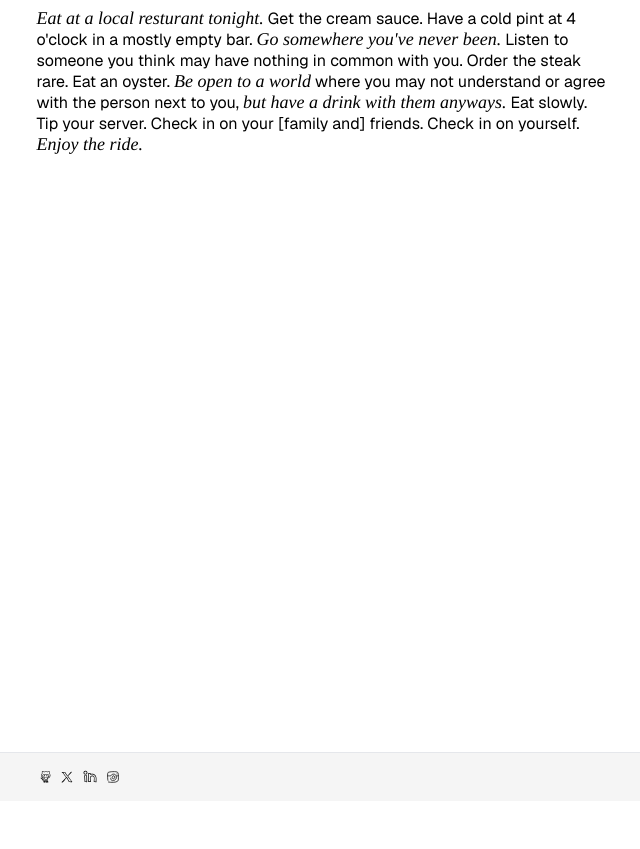
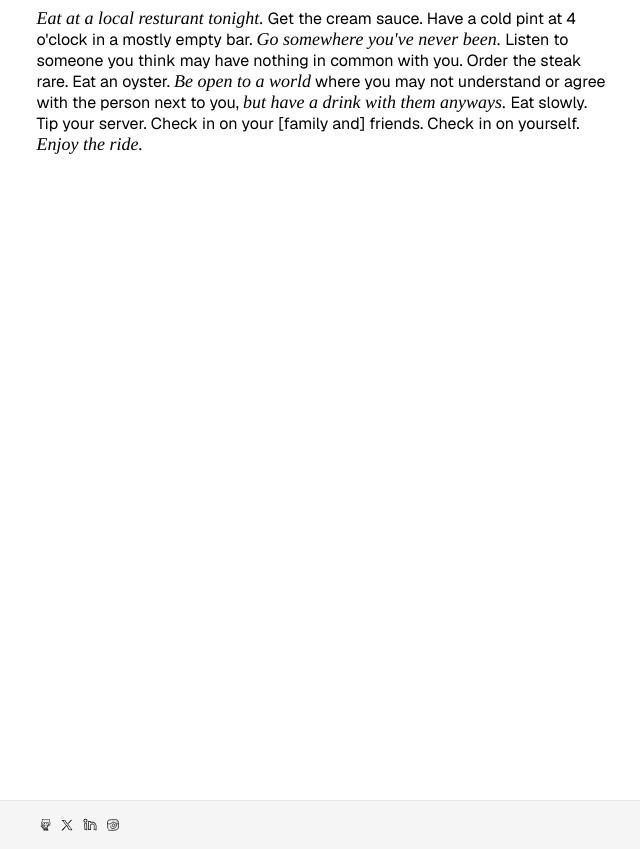
Before and after one commit to samcx/samcx, a Next.js app: page / in a window 1280 px wide. Shown: the whole page, without its empty margins (316-956 px from the left). Before the commit the page ends 801 px from the top, so only its background shows below. Built offline with nearby package versions, Linux system fonts and the light colour scheme.

Commit message:
Update globals.css

```diff
--- a/app/globals.css
+++ b/app/globals.css
@@ -15,7 +15,7 @@ body {
 }
 
 main {
-  min-height: calc(100dvh - 48px - var(--body-margin-top) - var(--body-margin-bottom));
+  height: calc(100dvh - var(--body-margin-top) - var(--body-margin-bottom));
 }
 
 main > div:first-child ~ div {
@@ -24,7 +24,7 @@ main > div:first-child ~ div {
 
 footer {
   display: flex;
-  background-color: oklch(.97 0 0);
+  background-color: oklch(0.97 0 0);
   border-top: 1px solid oklch(0.928 0.006 264.531);
   height: 48px;
   margin: 0 auto;
@@ -90,7 +90,8 @@ a {
 }
 
 @media (width <= 600px) {
-  main {
+  .not-found,
+  .page {
     margin-left: var(--body-margin-left);
     margin-right: var(--body-margin-right);
   }
```
